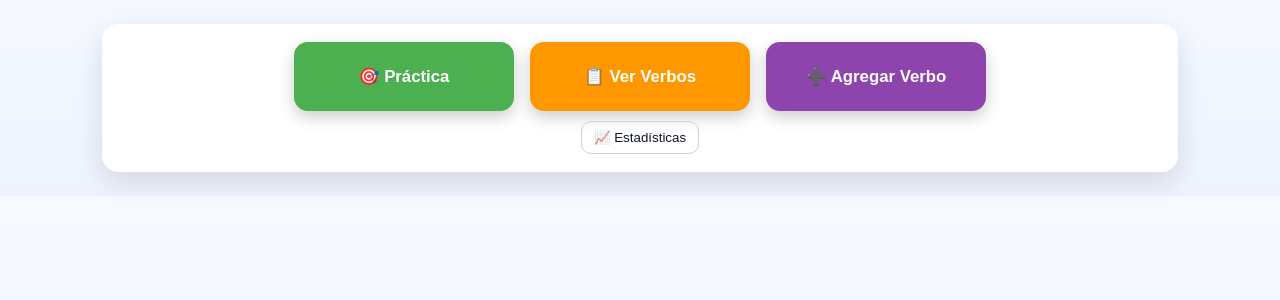
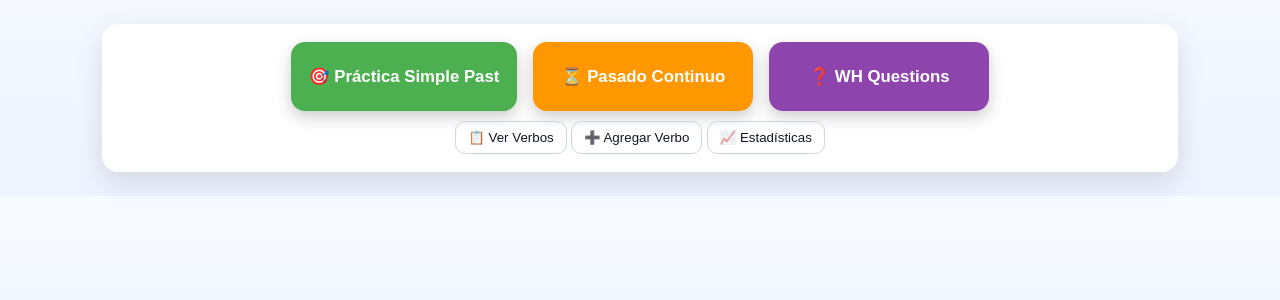
Before and after one commit to Predator0520/verbos-flask-app, a Flask app: page / in a window 1280 px wide. Shown: the part 54-354 px from the top of the page. Run offline with Flask 3, Linux system fonts and the light colour scheme.

Commit message:
Update index.html

```diff
--- a/templates/index.html
+++ b/templates/index.html
@@ -17,18 +17,20 @@
     <!-- Menú -->
     <section id="menu" class="panel center">
       <div class="cards">
-        <button class="card btn-primary" onclick="ui.mostrar('setup')">🎯 Práctica</button>
-        <button id="btn-ver-verbos" class="card btn-warning" onclick="ui.mostrar('lista'); datos.listarVerbos();">📋 Ver Verbos</button>
-        <button class="card btn-purple" onclick="ui.mostrar('agregar')">➕ Agregar Verbo</button>
+        <button class="card btn-primary" onclick="practica.setModo('simple_past'); ui.mostrar('setup')">🎯 Práctica Simple Past</button>
+        <button class="card btn-warning" onclick="practica.setModo('past_continuous'); ui.mostrar('setup')">⏳ Pasado Continuo</button>
+        <button class="card btn-purple" onclick="practica.setModo('wh'); ui.mostrar('setup')">❓ WH Questions</button>
       </div>
       <div class="bottom-cta">
+        <button id="btn-ver-verbos" class="btn-ghost" onclick="ui.mostrar('lista'); datos.listarVerbos();">📋 Ver Verbos</button>
+        <button class="btn-ghost" onclick="ui.mostrar('agregar')">➕ Agregar Verbo</button>
         <button class="btn-ghost" onclick="ui.mostrar('stats'); ui.cargarUsuarios(); ui.cargarEstadisticas();">📈 Estadísticas</button>
       </div>
     </section>
 
     <!-- Wizard práctica -->
     <section id="setup" class="panel hidden">
-      <h2>🧠 Configurar práctica</h2>
+      <h2 id="setupTitle">🧠 Configurar práctica</h2>
       <div id="step1">
         <div class="setup-block">
           <label>Tu nombre</label>
@@ -48,6 +50,7 @@
             <button class="btn-chip" onclick="practica.setTipo('irregular'); ui.irPaso(3)">Irregulares</button>
             <button class="btn-chip" onclick="practica.setTipo('todos'); ui.irPaso(3)">Todos</button>
           </div>
+          <small id="notaModo"></small>
         </div>
         <div class="row">
           <button class="btn-ghost" onclick="ui.irPaso(1)">← Atrás</button>
@@ -79,6 +82,7 @@
       <div class="header-row">
         <div class="pill" id="pillUsuario">👤 Invitado</div>
         <div class="pill" id="pillTipo">Tipo: todos</div>
+        <div class="pill" id="pillModoPrac">Modo: simple past</div>
         <div class="pill" id="pillLimite">Límite: 10</div>
         <div class="pill" id="pillTimer">⏱ 00:00</div>
       </div>
@@ -105,7 +109,8 @@
           <h3>📋 Resumen de la sesión</h3>
           <p><strong>Usuario:</strong> <span id="rUsuario"></span></p>
           <p><strong>Tipo:</strong> <span id="rTipo"></span></p>
-          <p><strong>Modo:</strong> <span id="rModo"></span></p>
+          <p><strong>Modo práctica:</strong> <span id="rModoPractica"></span></p>
+          <p><strong>Modo (dificultad):</strong> <span id="rModo"></span></p>
           <p>✅ Correctas: <span id="rOk"></span></p>
           <p>❌ Incorrectas: <span id="rBad"></span></p>
           <p>🔥 Racha máxima: <span id="rStreak"></span></p>
@@ -135,6 +140,8 @@
         <input type="text" id="nuevoPasado" placeholder="Simple past" />
         <input type="text" id="nuevaTraduccion" placeholder="Traducción (ES)" />
         <input type="text" id="nuevaTraduccionPasado" placeholder="Traducción del pasado (ES)" />
+        <input type="text" id="nuevoGerundio" placeholder="Gerundio (v-ing) ej: playing" />
+        <input type="text" id="nuevaTraduccionContinuo" placeholder="Traducción del pasado continuo (ES) ej: estaba jugando" />
         <select id="nuevaCategoria">
           <option value="regular">Regular</option>
           <option value="irregular">Irregular</option>
@@ -154,7 +161,6 @@
         <div class="row"><button class="btn-ghost" onclick="ui.mostrar('menu')">← Menú</button></div>
       </div>
 
-      <!-- Sidebar usuarios + contenido -->
       <div class="stats-layout">
         <aside class="users-panel">
           <div class="users-header">
```
